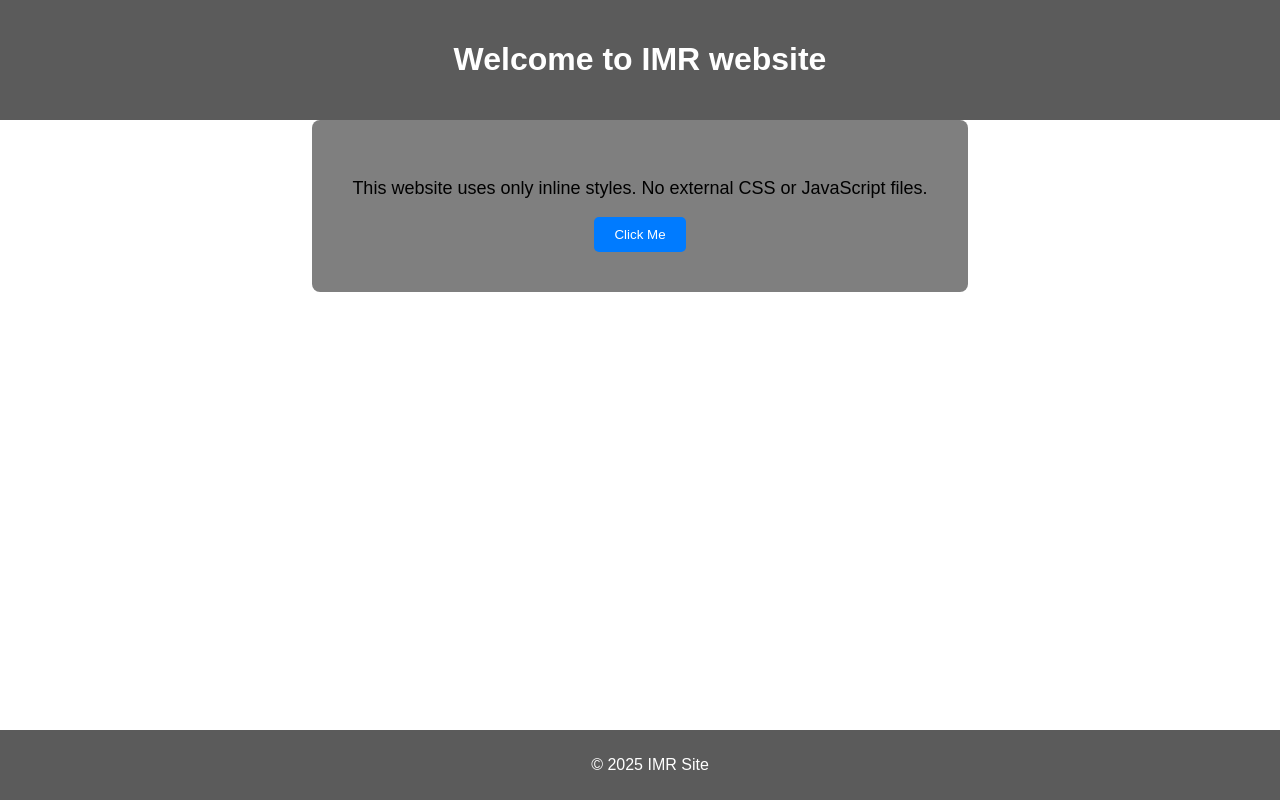
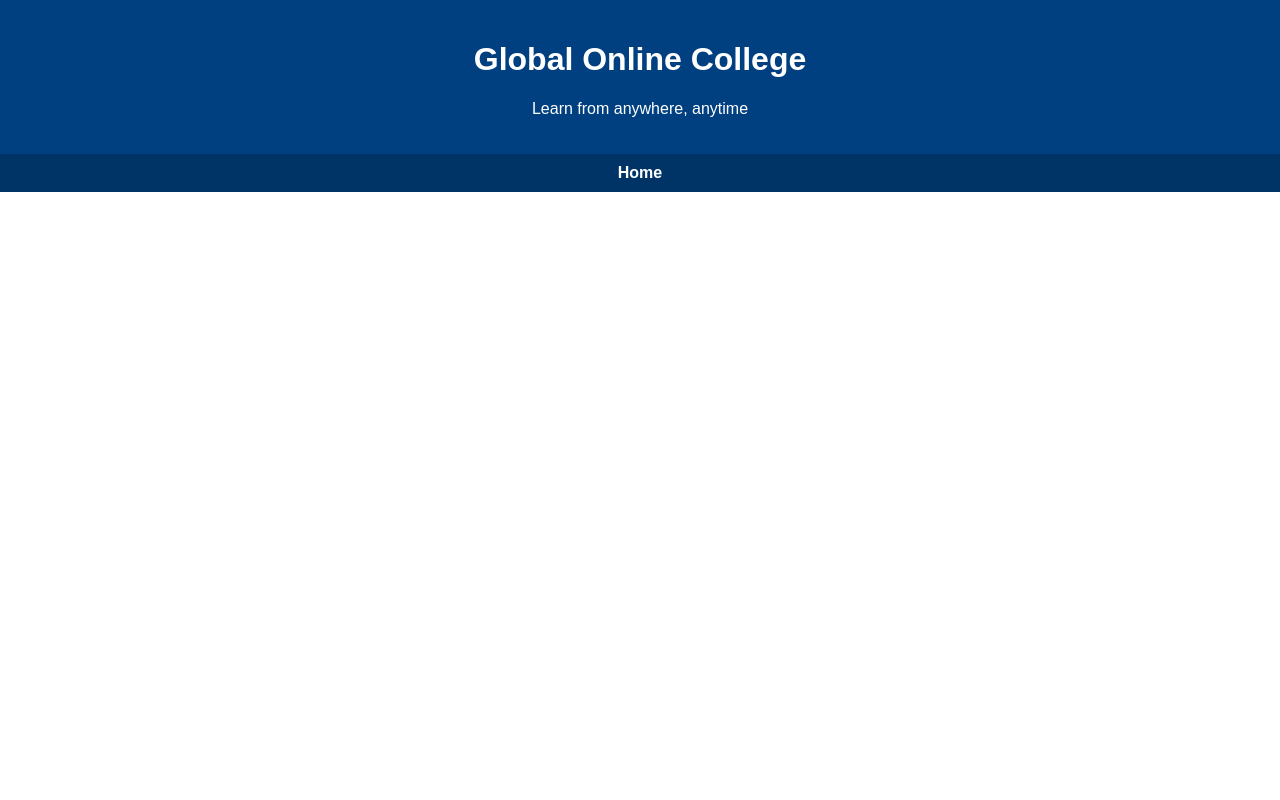
Before and after one commit to mpatil2006/mayur, a plain HTML site: page index.html in a window 1280 px wide. Drawn offline with Linux system fonts and the light colour scheme.

Commit message:
Update index.html

```diff
--- a/index.html
+++ b/index.html
@@ -1,36 +1,48 @@
 <!DOCTYPE html>
 <html lang="en">
 <head>
-  <meta charset="UTF-8">
-  <title>Inline Styled Website</title>
+  <meta charset="UTF-8" />
+  <meta name="viewport" content="width=device-width, initial-scale=1" />
+  <title>Online College</title>
+  <style>
+    body { font-family: Arial, sans-serif; margin: 0; padding: 0; }
+    header {
+      background: #004080; color: white; padding: 20px; text-align: center;
+    }
+    nav {
+      background: #003366;
+      display: flex; justify-content: center; gap: 20px; padding: 10px 0;
+    }
+    nav a {
+      color: white; text-decoration: none; font-weight: bold;
+    }
+    nav a:hover {
+      text-decoration: underline;
+    }
+    main {
+      padding: 20px; max-width: 1000px; margin: auto;
+    }
+    footer {
+      background: #003366; color: white; text-align: center; padding: 15px;
+      position: fixed; bottom: 0; width: 100%;
+    }
+    .course-list {
+      display: grid; grid-template-columns: repeat(auto-fit, minmax(300px, 1fr)); gap: 20px;
+    }
+    .course {
+      border: 1px solid #ccc; padding: 15px; border-radius: 8px;
+    }
+    .course h3 {
+      margin-top: 0;
+    }
+  </style>
 </head>
-<body
-  style="font-family: Arial, sans-serif; margin: 0; text-align: center;
-         img src="https://www.google.com/url?sa=i&url=https%3A%2F%2Fwww.facebook.com%2Fp%2FIMR-Jalgaon-Alumni-Network-100063807280436%2F&psig=AOvVaw1lnqKKtzbk7ZAH_FZV3KY4&ust=1754454354449000&source=images&cd=vfe&opi=89978449&ved=0CBUQjRxqFwoTCKiRjerq8o4DFQAAAAAdAAAAABAUL"
-         background-size: cover;
-         background-position: center;
-         background-repeat: no-repeat;
-         color: white;"
->
+<body>
+  <header>
+    <h1>Global Online College</h1>
+    <p>Learn from anywhere, anytime</p>
+  </header>
 
-  <div style="background-color: rgba(51, 51, 51, 0.8); color: white; padding: 20px;">
-    <h1>Welcome to IMR website</h1>
-  </div>
-
-  <div style="padding: 40px; background-color: rgba(0, 0, 0, 0.5); border-radius: 8px; display: inline-block;">
-    <p style="font-size: 18px;">This website uses only inline styles. No external CSS or JavaScript files.</p>
-
-    <button
-      style="padding: 10px 20px; background-color: #007BFF; color: white; border: none; border-radius: 5px; cursor: pointer;"
-      onclick="alert('Button clicked!')"
-    >
-      Click Me
-    </button>
-  </div>
-
-  <div style="background-color: rgba(51, 51, 51, 0.8); color: white; padding: 10px; position: fixed; bottom: 0; width: 100%;">
-    <p>&copy; 2025 IMR Site</p>
-  </div>
-
-</body>
-</html>
+  <nav>
+    <a href="#home">Home</a>
+    <a
```
